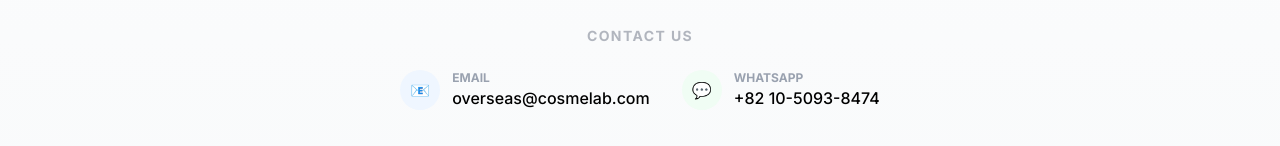
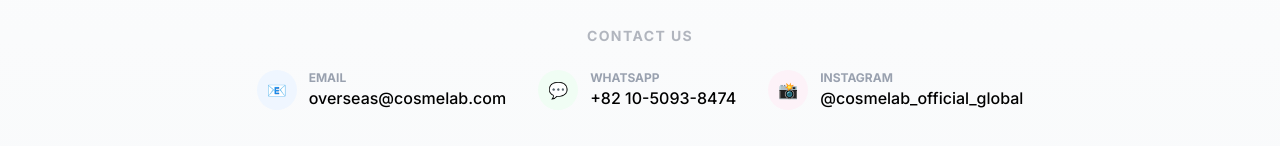
Before and after one commit to Daunan/cosmelab-web, a Next.js app: page /en in a window 1280 px wide. Shown: the part 624-770 px from the top of the page. Built offline with nearby package versions, Linux system fonts and the light colour scheme.

Commit message:
Feat: Add Instagram link to footer

```diff
--- a/components/Quiz.tsx
+++ b/components/Quiz.tsx
@@ -316,6 +316,13 @@
                             <a href="https://wa.me/821050938474" className="text-black font-medium hover:text-green-600">+82 10-5093-8474</a>
                         </div>
                     </div>
+                    <div className="flex items-center gap-3">
+                        <span className="w-10 h-10 rounded-full bg-pink-50 flex items-center justify-center text-pink-600">📸</span>
+                        <div className="text-left">
+                            <div className="text-xs uppercase font-bold text-gray-400">Instagram</div>
+                            <a href="https://www.instagram.com/cosmelab_official_global/" target="_blank" rel="noopener noreferrer" className="text-black font-medium hover:text-pink-600">@cosmelab_official_global</a>
+                        </div>
+                    </div>
                 </div>
             </footer>
         </div>
```
